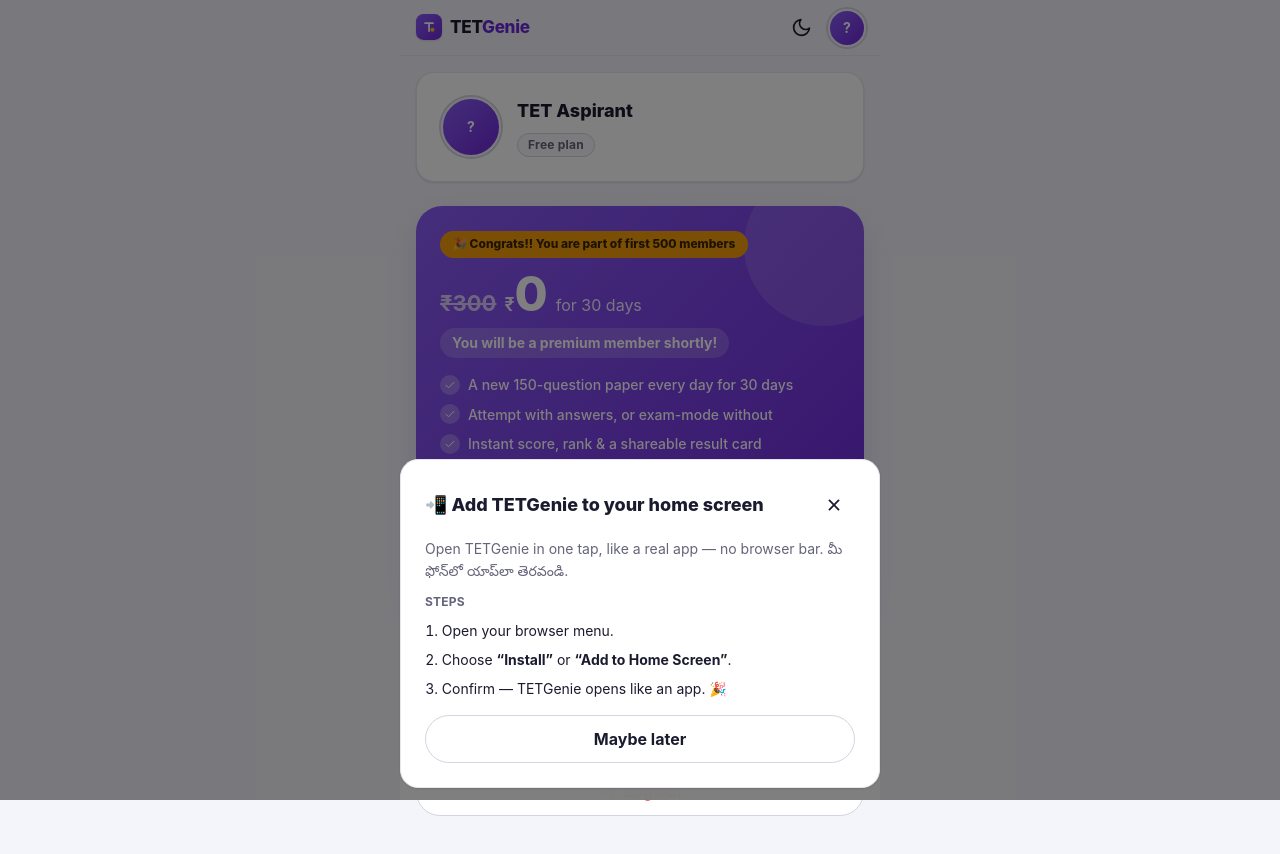
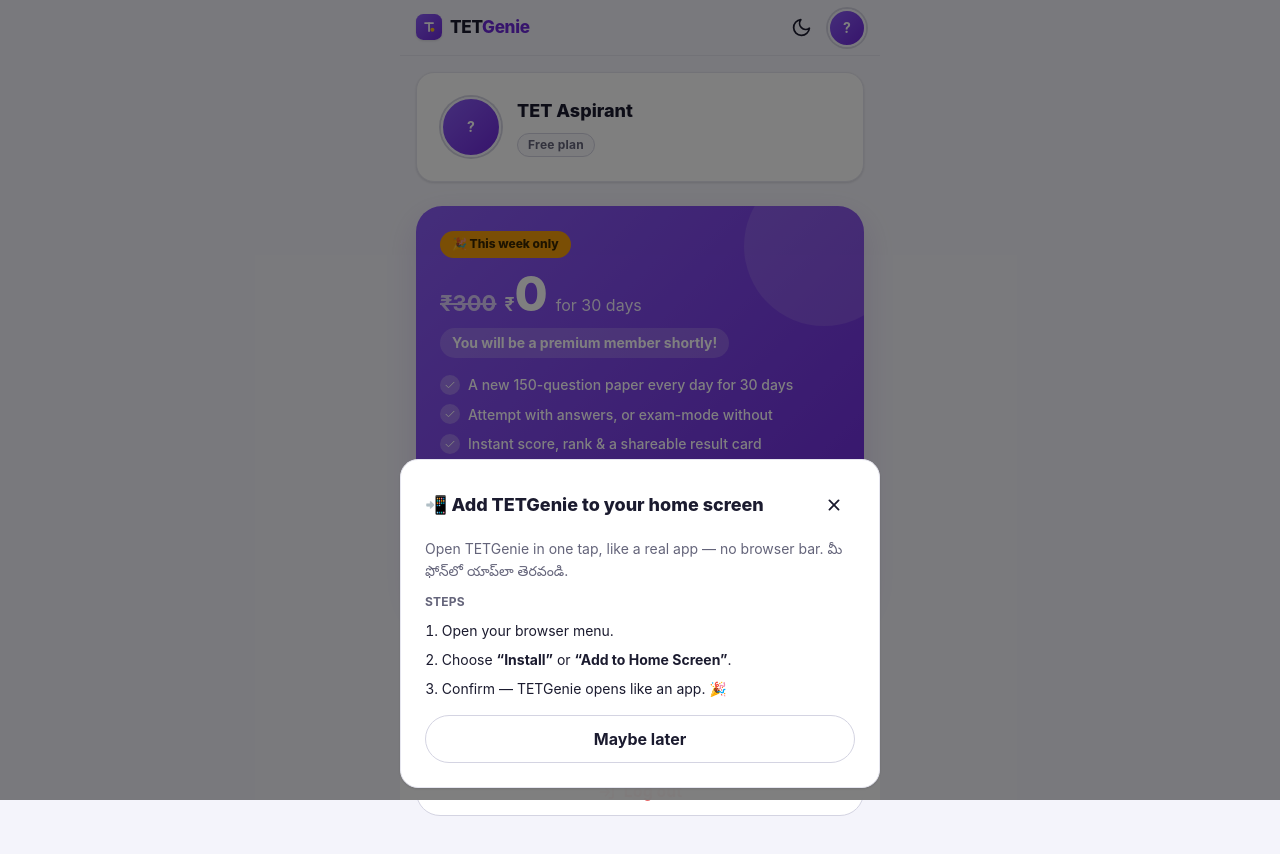
Before and after one commit to puneethx/TETGenie, a React (Vite) app in the folder frontend/: page /app/account in a window 1280 px wide. Shown: the top 854 px of the page. Built offline with nearby package versions, Linux system fonts and the light colour scheme; no server answers; the database is empty; sample sign-in values are in the browser's storage.

Commit message:
Update premium offer message for free users

```diff
--- a/frontend/src/pages/app/Account.jsx
+++ b/frontend/src/pages/app/Account.jsx
@@ -33,7 +33,7 @@
       {/* Premium upsell (free users only) */}
       {!isPremium && (
         <div className="offer" style={{ margin: '0 0 var(--sp-5)' }}>
-          <span className="offer-ribbon">🎉 Congrats!! You are part of first 500 members</span>
+          <span className="offer-ribbon">🎉 This week only</span>
           <div className="price-row">
             <span className="price-old">₹300</span>
             <span className="price"><small>₹</small>0</span>
```
